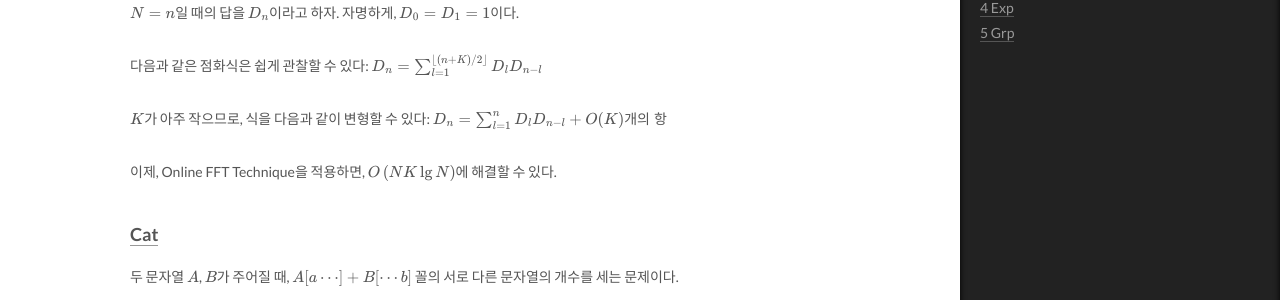
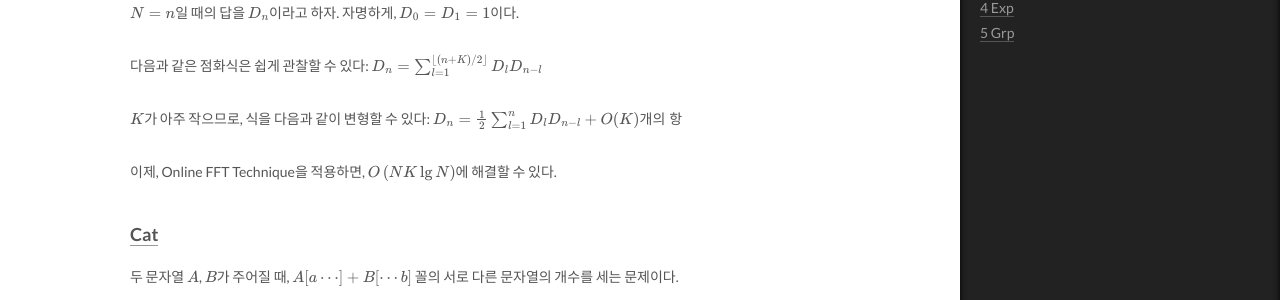
Before and after one commit to youngyojun/youngyojun.github.io, a Jekyll site: the page built from _posts/2021-02-12-WF-practice.md, in a window 1280 px wide and 1400 px high, scrolled down 645 px. Shown: the part 150-450 px from the top of the window. Built offline with Jekyll 4.4.1, drawn with Linux system fonts in a browser that asks for light colours; formulas are drawn with MathJax 3; comment, search, counter and statistics services are not loaded.

Commit message:
fix typo

```diff
--- a/_posts/2021-02-12-WF-practice.md
+++ b/_posts/2021-02-12-WF-practice.md
@@ -27,7 +27,7 @@ $N = n$일 때의 답을 $D_n$이라고 하자. 자명하게, $D_0 = D_1 = 1$이
 
 다음과 같은 점화식은 쉽게 관찰할 수 있다: $D_n = \sum_{l = 1}^{ \lfloor { (n+K) / 2 } \rfloor } D _l D _{n - l}$
 
-$K$가 아주 작으므로, 식을 다음과 같이 변형할 수 있다: $D_n = \sum_{l = 1}^{ n } D _l D _{n - l} + O(K)\text{개의 항}$
+$K$가 아주 작으므로, 식을 다음과 같이 변형할 수 있다: $D_n = \frac{1}{2} \sum_{l = 1}^{ n } D _l D _{n - l} + O(K)\text{개의 항}$
 
 이제, Online FFT Technique을 적용하면, $O\left( NK \lg N \right)$에 해결할 수 있다.
 
```
